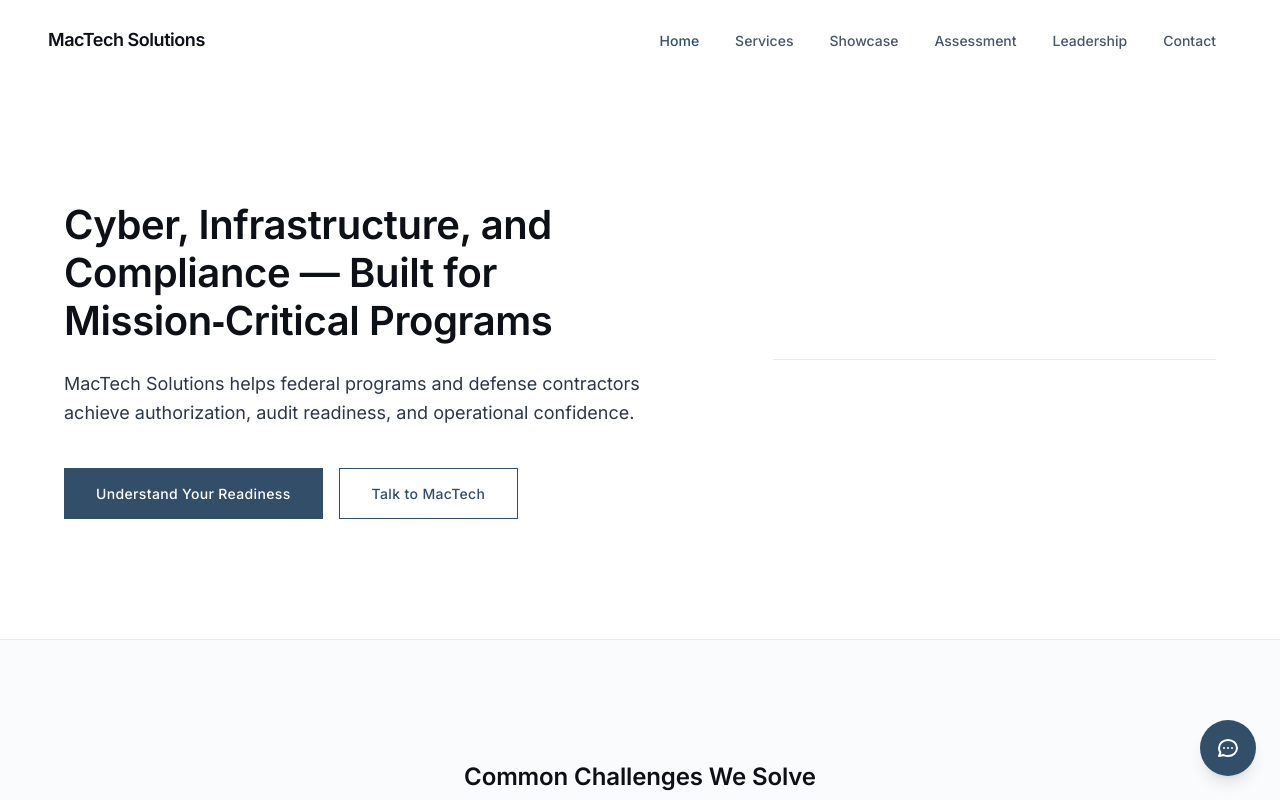
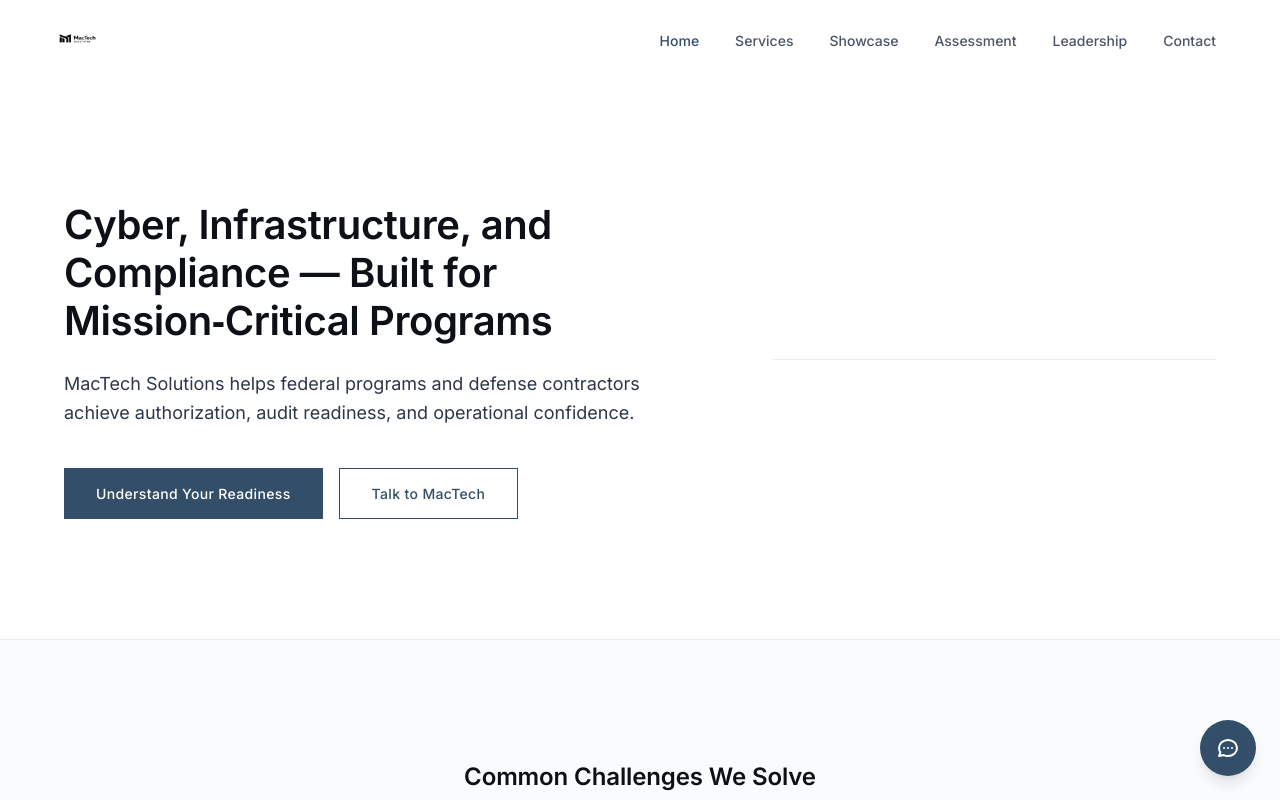
Before and after one commit to MacTechSolutionsLLC/mactech, a Next.js app: page / in a window 1280 px wide. Shown: the top 800 px of the page. Built offline with nearby package versions, Linux system fonts and the light colour scheme.

Commit message:
Restore logo image to navigation bar and update footer
- Added Image component back to Navigation with thin logo sizing (h-10)
- Updated Footer logo to match navigation sizing
- Logo uses h-10 (40px height) with auto width to maintain aspect ratio
- Maintains hover effects and proper spacing

```diff
--- a/components/Footer.tsx
+++ b/components/Footer.tsx
@@ -12,9 +12,9 @@
               <Image
                 src="/mactech.png"
                 alt="MacTech Solutions"
-                width={1440}
-                height={320}
-                className="h-64 w-auto brightness-0 invert"
+                width={300}
+                height={60}
+                className="h-10 w-auto brightness-0 invert"
               />
             </Link>
             <p className="text-body-sm text-neutral-400 max-w-md leading-relaxed">
--- a/components/Navigation.tsx
+++ b/components/Navigation.tsx
@@ -1,6 +1,7 @@
 'use client'
 
 import Link from 'next/link'
+import Image from 'next/image'
 import { useState, useEffect } from 'react'
 import { usePathname } from 'next/navigation'
 
@@ -40,9 +41,14 @@
             className="flex items-center group"
             aria-label="MacTech Solutions Home"
           >
-            <span className="text-lg font-semibold text-neutral-900 tracking-tight group-hover:text-neutral-700 transition-colors duration-gentle">
-              MacTech Solutions
-            </span>
+            <Image
+              src="/mactech.png"
+              alt="MacTech Solutions"
+              width={300}
+              height={60}
+              className="h-10 w-auto transition-opacity duration-gentle group-hover:opacity-80"
+              priority
+            />
           </Link>
 
           {/* Desktop Navigation - minimal, editorial */}
```
